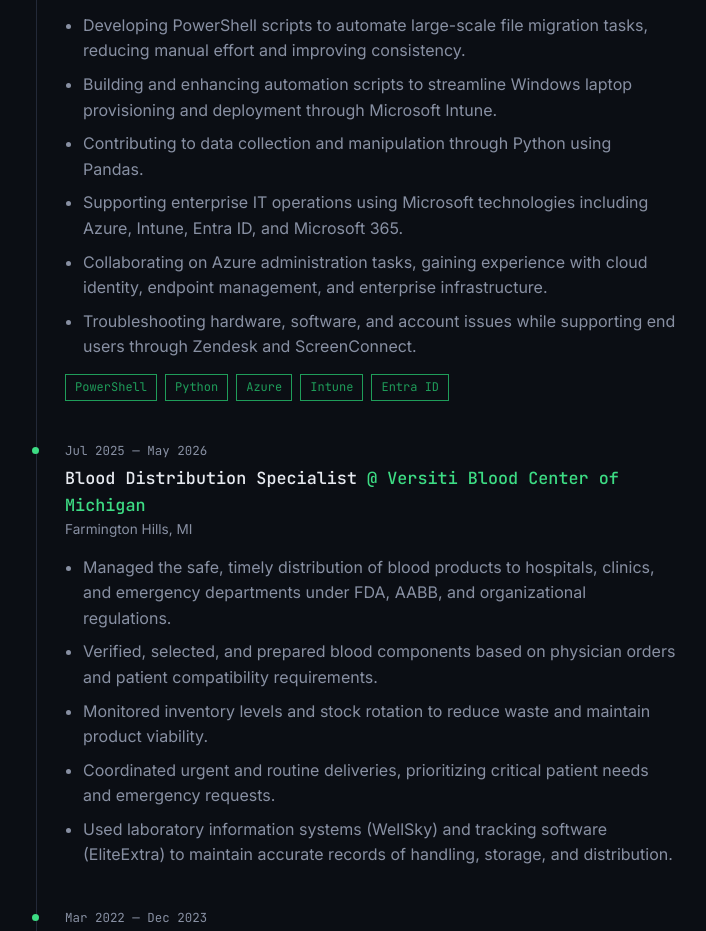
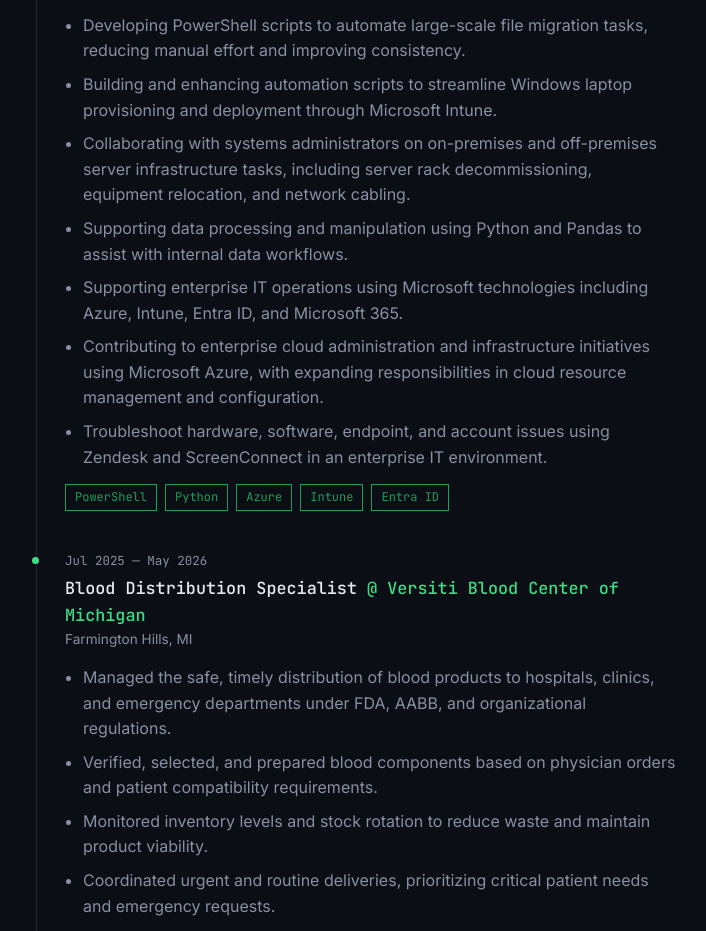
Before and after one commit to Codytm/cmusulindev, a React (Vite) app: page / in a window 1280 px wide. Shown: the part 800-1731 px from the top of the page, without its empty margins (354-1060 px from the left). Built offline with nearby package versions, Linux system fonts and the light colour scheme.

Commit message:
Updated Internship experience

```diff
--- a/src/data/resume.ts
+++ b/src/data/resume.ts
@@ -31,10 +31,11 @@
     highlights: [
       "Developing PowerShell scripts to automate large-scale file migration tasks, reducing manual effort and improving consistency.",
       "Building and enhancing automation scripts to streamline Windows laptop provisioning and deployment through Microsoft Intune.",
-      "Contributing to data collection and manipulation through Python using Pandas.",
+      "Collaborating with systems administrators on on-premises and off-premises server infrastructure tasks, including server rack decommissioning, equipment relocation, and network cabling.",
+      "Supporting data processing and manipulation using Python and Pandas to assist with internal data workflows.",
       "Supporting enterprise IT operations using Microsoft technologies including Azure, Intune, Entra ID, and Microsoft 365.",
-      "Collaborating on Azure administration tasks, gaining experience with cloud identity, endpoint management, and enterprise infrastructure.",
-      "Troubleshooting hardware, software, and account issues while supporting end users through Zendesk and ScreenConnect.",
+      "Contributing to enterprise cloud administration and infrastructure initiatives using Microsoft Azure, with expanding responsibilities in cloud resource management and configuration.",
+      "Troubleshoot hardware, software, endpoint, and account issues using Zendesk and ScreenConnect in an enterprise IT environment.",
     ],
     stack: ["PowerShell", "Python", "Azure", "Intune", "Entra ID"],
   },
```
